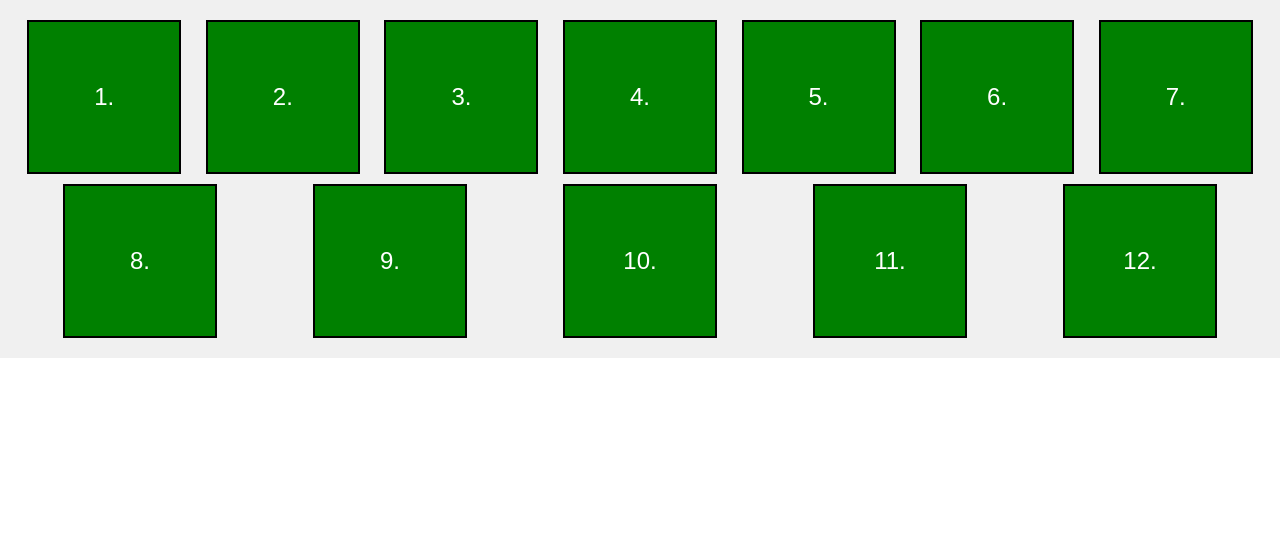
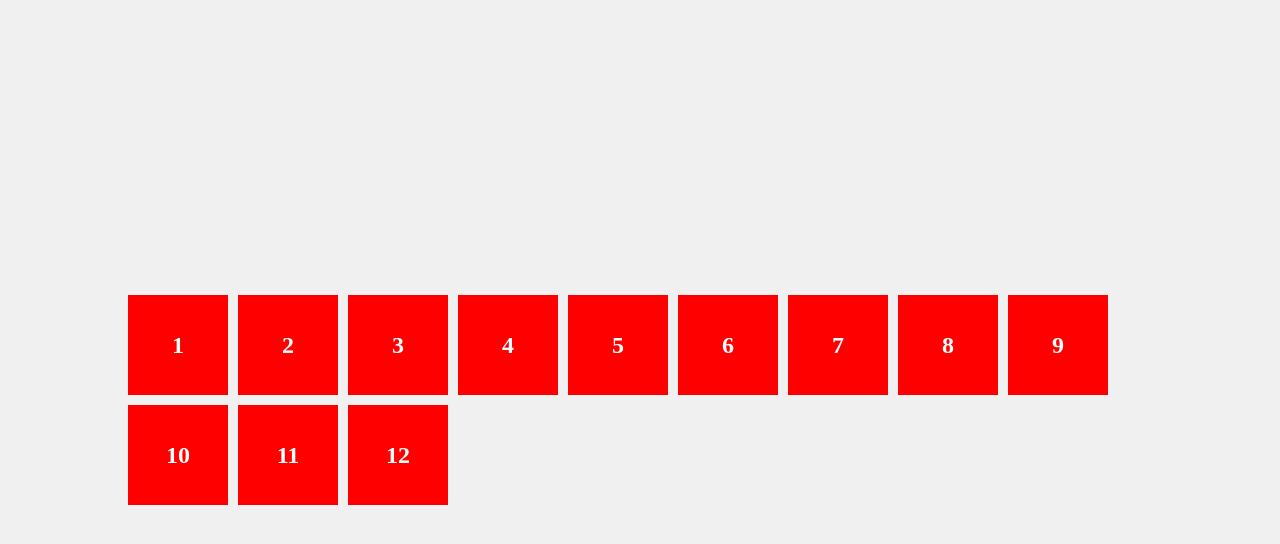
Before and after one commit to AlexanderUlGurDai/AlexanderUlGurDai.github.io, a plain HTML site: page index.html in a window 1280 px wide. Drawn offline with Linux system fonts and the light colour scheme.

Commit message:
Update index.html

```diff
--- a/index.html
+++ b/index.html
@@ -1,63 +1,54 @@
 <!DOCTYPE html>
-<html lang="en">
+<html lang="de">
 <head>
+    <meta charset="UTF-8">
     <meta name="viewport" content="width=device-width, initial-scale=1.0">
-    <title>12 Container mit Flexbox</title>
+    <title>Rote Container</title>
     <style>
-        /* Reset margin/padding für den Body */
         body {
-            margin: 0;
-            padding: 0;
-            font-family: Arial, sans-serif;
-        }
-
-        /* Flexbox Container */
-        .container-wrapper {
-            display: flex;
-            flex-wrap: wrap;
-            justify-content: space-around;
-            gap: 10px;
-            padding: 20px;
-            background-color: #f0f0f0;
-        }
-
-        /* Flexbox Item */
-        .container {
-            width: 100px;
-            height: 100px;
-            background-color: green; /* Grüne Hintergrundfarbe */
-            color: white; /* Weiße Schriftfarbe */
             display: flex;
             justify-content: center;
             align-items: center;
-            font-size: 20px;
-            border: 2px solid black;
+            height: 100vh;
+            margin: 0;
+            background-color: #f0f0f0;
         }
-
-        /* Größere Container auf größeren Bildschirmen */
-        @media (min-width: 769px) {
-            .container {
-                width: 150px;
-                height: 150px;
-                font-size: 24px;
-            }
+        .container {
+            display: flex;
+            flex-wrap: wrap;
+            gap: 10px;
+            width: 80%;
+            max-width: 1200px;
+        }
+        .box {
+            display: flex;
+            justify-content: center;
+            align-items: center;
+            width: 100px;
+            height: 100px;
+            background-color: red;
+            color: white;
+            font-size: 24px;
+            font-weight: bold;
+            text-align: center;
         }
     </style>
 </head>
 <body>
-    <div class="container-wrapper">
-        <div class="container">1.</div>
-        <div class="container">2.</div>
-        <div class="container">3.</div>
-        <div class="container">4.</div>
-        <div class="container">5.</div>
-        <div class="container">6.</div>
-        <div class="container">7.</div>
-        <div class="container">8.</div>
-        <div class="container">9.</div>
-        <div class="container">10.</div>
-        <div class="container">11.</div>
-        <div class="container">12.</div>
+    <div class="container">
+        <!-- Container mit nummerierten Boxen -->
+        <div class="box">1</div>
+        <div class="box">2</div>
+        <div class="box">3</div>
+        <div class="box">4</div>
+        <div class="box">5</div>
+        <div class="box">6</div>
+        <div class="box">7</div>
+        <div class="box">8</div>
+        <div class="box">9</div>
+        <div class="box">10</div>
+        <div class="box">11</div>
+        <div class="box">12</div>
     </div>
 </body>
 </html>
```
